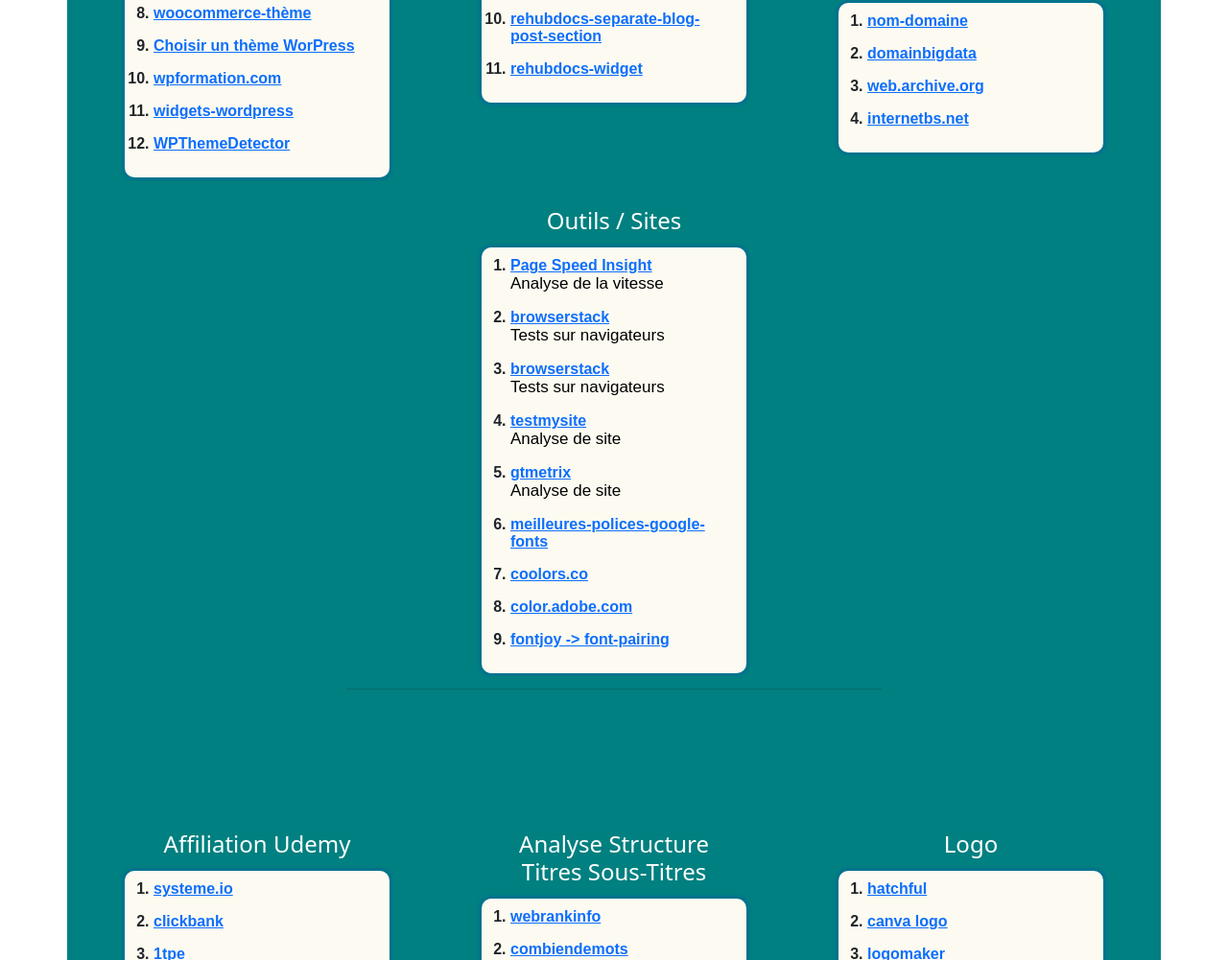
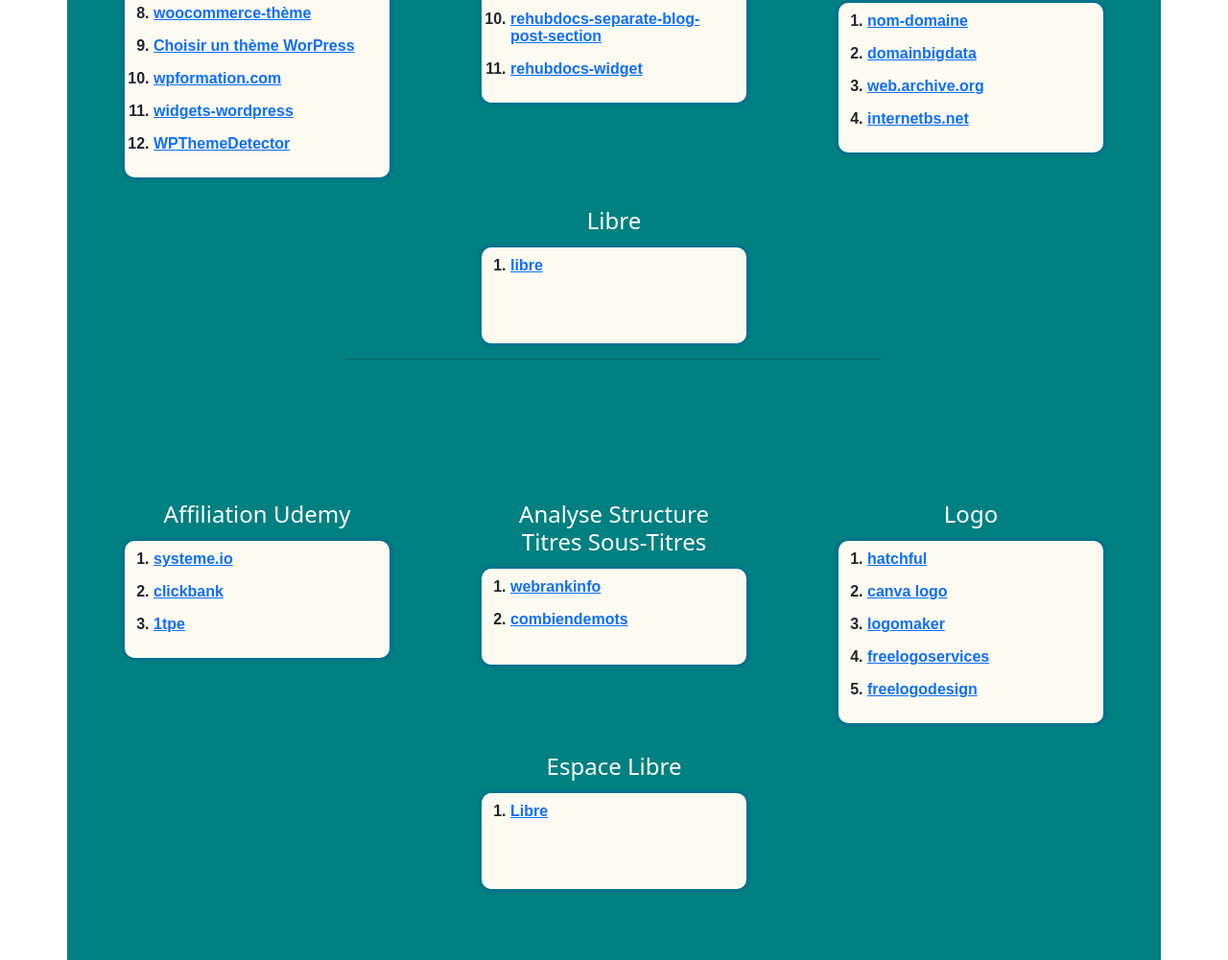
Before and after one commit to prestationweb42/Dev-Tools-WebSite, a plain HTML site: page affiliation.html in a window 1280 px wide. Shown: the part 2013-3014 px from the top of the page at 96% size. Drawn offline with nearby package versions, Linux system fonts and the light colour scheme.

Commit message:
remove Outils / Sites

```diff
--- a/affiliation.html
+++ b/affiliation.html
@@ -615,69 +615,12 @@
                 </div>
                 <!-- -------Colonne 4------- -->
                 <div class="section mx-auto col-md-6 col-lg-3">
-                    <!-- ---------Outils / Sites-------- -->
-                    <h3 class="section-title">Outils / Sites</h3>
+                    <!-- --------- Libre -------- -->
+                    <h3 class="section-title">Libre</h3>
                     <ol class="ordered-list">
                         <li>
-                            <a
-                                href="https://pagespeed.web.dev/?hl=fr"
-                                target="_blank"
-                                >Page Speed Insight</a
-                            >
-                            <p>Analyse de la vitesse</p>
-                        </li>
-                        <li>
-                            <a
-                                href="https://www.browserstack.com/"
-                                target="_blank"
-                                >browserstack</a
-                            >
-                            <p>Tests sur navigateurs</p>
-                        </li>
-                        <li>
-                            <a
-                                href="https://www.browserstack.com/"
-                                target="_blank"
-                                >browserstack</a
-                            >
-                            <p>Tests sur navigateurs</p>
-                        </li>
-                        <li>
-                            <a href="https://testmysite.io/" target="_blank"
-                                >testmysite</a
-                            >
-                            <p>Analyse de site</p>
-                        </li>
-                        <li>
-                            <a href="https://gtmetrix.com/" target="_blank"
-                                >gtmetrix</a
-                            >
-                            <p>Analyse de site</p>
-                        </li>
-                        <li>
-                            <a
-                                href="https://kinsta.com/fr/blog/meilleures-polices-google-fonts/"
-                                target="_blank"
-                                >meilleures-polices-google-fonts</a
-                            >
-                        </li>
-                        <li>
-                            <a
-                                href="https://coolors.co/8aea92-80ada0-5f5566-33202a-000000"
-                                target="_blank"
-                                >coolors.co</a
-                            >
-                        </li>
-                        <li>
-                            <a
-                                href="https://color.adobe.com/fr/create/color-wheel"
-                                target="_blank"
-                                >color.adobe.com</a
-                            >
-                        </li>
-                        <li>
-                            <a href="https://fontjoy.com/" target="_blank"
-                                >fontjoy -> font-pairing</a
+                            <a href="https://google.fr/" target="_blank"
+                                >libre</a
                             >
                         </li>
                     </ol>
```
Also changed, not shown: index.html (+52 -0 lines).
